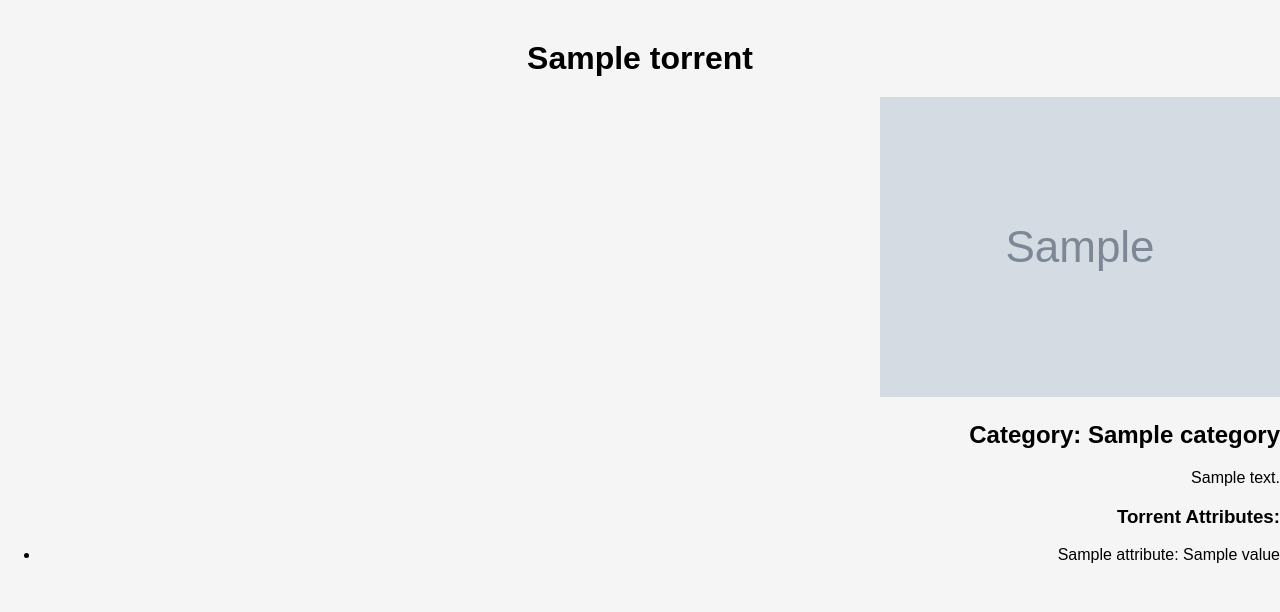
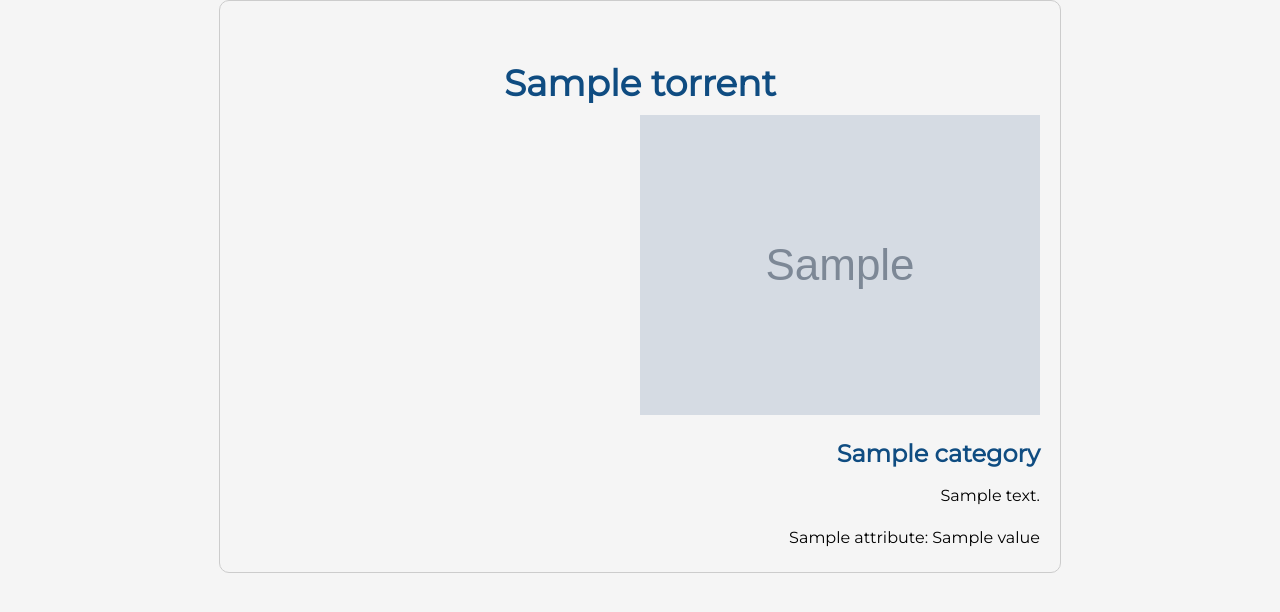
Before and after one commit to thiefyzheng/StableBay, a Flask app: template templates/torrent_details.html in a window 1280 px wide. Shown: the top 612 px of the page. Run offline with Flask 2, Linux system fonts and the light colour scheme; the template is opened without the code that fills it: most values are stand-ins (such as "Sample title", 1, 10 or a date in 2020); grey boxes marked "Sample" are stand-in pictures.

Commit message:
Some more fixes

```diff
--- a/templates/torrent_details.html
+++ b/templates/torrent_details.html
@@ -5,9 +5,46 @@
     <title>{{ torrent.name }}</title>
     <link rel="stylesheet" href="{{ url_for('static', filename='css/style.css') }}">
     <style>
+        /* Set Montserrat font */
+        @import url('https://fonts.googleapis.com/css2?family=Montserrat&display=swap');
+        body {
+            font-family: 'Montserrat', sans-serif;
+        }
         img {
             width: 400px;
             height: auto;
+        }
+        .torrent-container {
+            max-width: 800px;
+            margin: 0 auto;
+            padding: 20px;
+            border: 1px solid #ccc;
+            border-radius: 10px;
+        }
+        h1 {
+            font-size: 36px;
+            margin-bottom: 10px;
+            /* Set blue color for the name */
+            color: #0f4c81;
+        }
+        h2 {
+            font-size: 24px;
+            margin-top: 20px;
+            margin-bottom: 10px;
+            /* Set blue color for the category */
+            color: #0f4c81;
+        }
+        p {
+            line-height: 1.5;
+            margin-bottom: 20px;
+        }
+        ul {
+            list-style: none;
+            margin: 0;
+            padding: 0;
+        }
+        li {
+            margin-bottom: 5px;
         }
     </style>
 </head>
@@ -15,9 +52,9 @@
     <div class="torrent-container">
         <h1>{{ torrent.name }}</h1>
         <img src="{{ torrent.image_link }}" alt="{{ torrent.name }}">
-        <h2>Category: {{ torrent.category }}</h2>
+        <h2> {{ torrent.category }}</h2>
         <p>{{ torrent.description }}</p>
-        <h3>Torrent Attributes:</h3>
+
         <ul>
             {% for name, value in torrent.attributes.items() %}
             <li>{{ name }}: {{ value }}</li>
--- a/templates/torrents.html
+++ b/templates/torrents.html
@@ -42,7 +42,7 @@
             border-radius: 5px;
             border: 2px solid #555;
         }
-
+av
         .search-container input[type="text"] {
             flex: 1;
             font-size: 24px;
```
Also changed, not shown: templates/search.html (+17 -8 lines).
